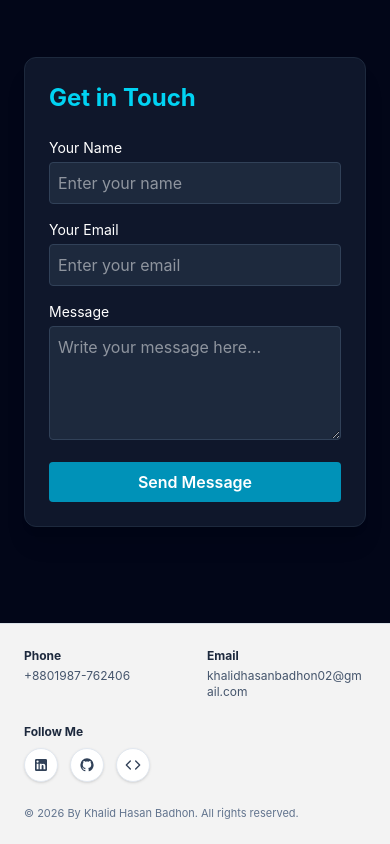
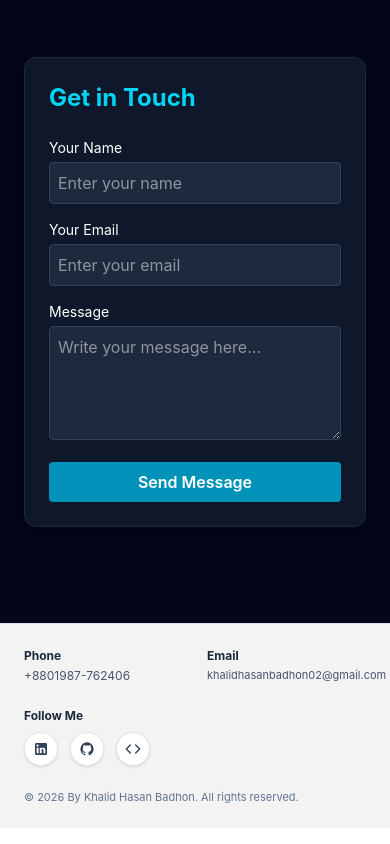
Before and after one commit to khalidhasanbadhon502/Khalid_Hasan_Badhon_Portfolio, a React (Vite) app: page / in a window 390 px wide. Shown: the part 3385-4229 px from the top of the page. Built offline with nearby package versions, Linux system fonts and the light colour scheme.

Commit message:
Fix footer email wrapping on mobile view

```diff
--- a/src/components/Footer.tsx
+++ b/src/components/Footer.tsx
@@ -10,7 +10,7 @@ export default function Footer() {
 
         <div>
           <h4 className="font-bold mb-1">Email</h4>
-          <p className="text-slate-600 break-all">khalidhasanbadhon02@gmail.com</p>
+          <p className="text-slate-600 text-[11px] sm:text-xs whitespace-nowrap">khalidhasanbadhon02@gmail.com</p>
         </div>
 
         <div>
```
